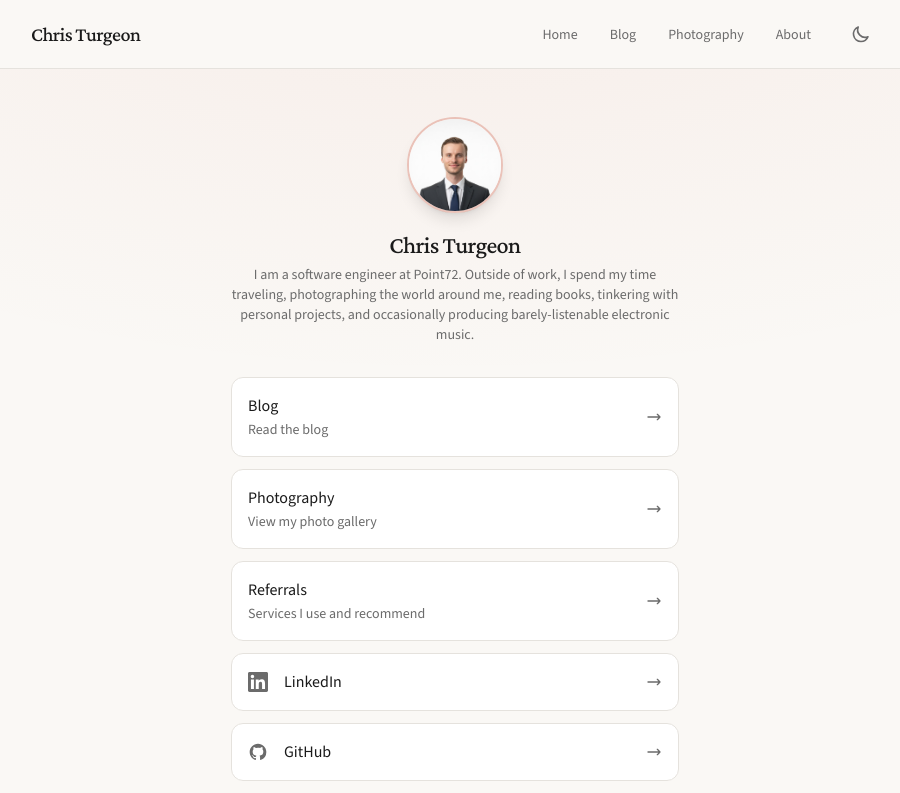
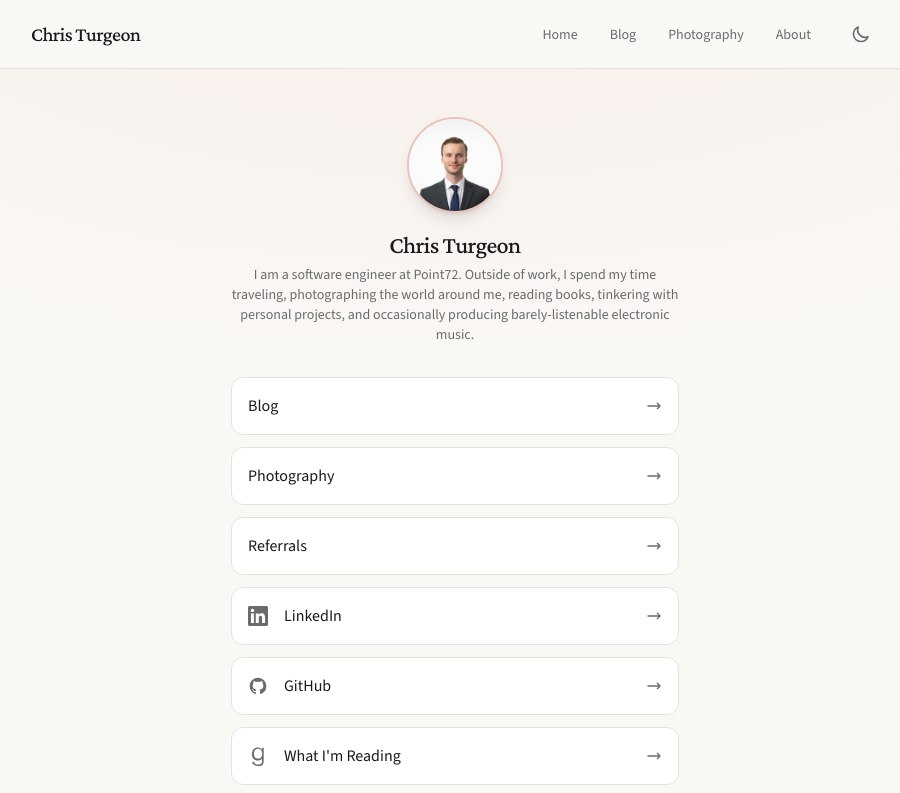
Before and after one commit to christurgeon/Personal-Website, a Next.js app: page /links in a window 1280 px wide. Shown: the top 793 px of the page, without its empty margins (185-1085 px from the left). Built offline with nearby package versions, Linux system fonts and the light colour scheme.

Commit message:
Optionally Show Description for Links Page

```diff
--- a/src/app/links/page.tsx
+++ b/src/app/links/page.tsx
@@ -13,18 +13,21 @@ const links = [
     name: "Blog",
     href: "/blog",
     description: "Read the blog",
+    show_description: false,
     external: false,
   },
   {
     name: "Photography",
     href: "/photography",
     description: "View my photo gallery",
+    show_description: false,
     external: false,
   },
   {
     name: "Referrals",
     href: "/referrals",
     description: "Services I use and recommend",
+    show_description: false,
     external: false,
   },
   {
@@ -91,7 +94,7 @@ export default function LinksPage() {
               )}
               <div className="flex-1">
                 <span className="group-hover:text-accent font-medium transition-colors">{link.name}</span>
-                {link.description && <p className="text-muted mt-0.5 text-sm">{link.description}</p>}
+                {link.show_description && link.description && <p className="text-muted mt-0.5 text-sm">{link.description}</p>}
               </div>
               <ArrowRightIcon className="text-muted group-hover:text-accent h-4 w-4 transition-all group-hover:translate-x-1" />
             </a>
```
